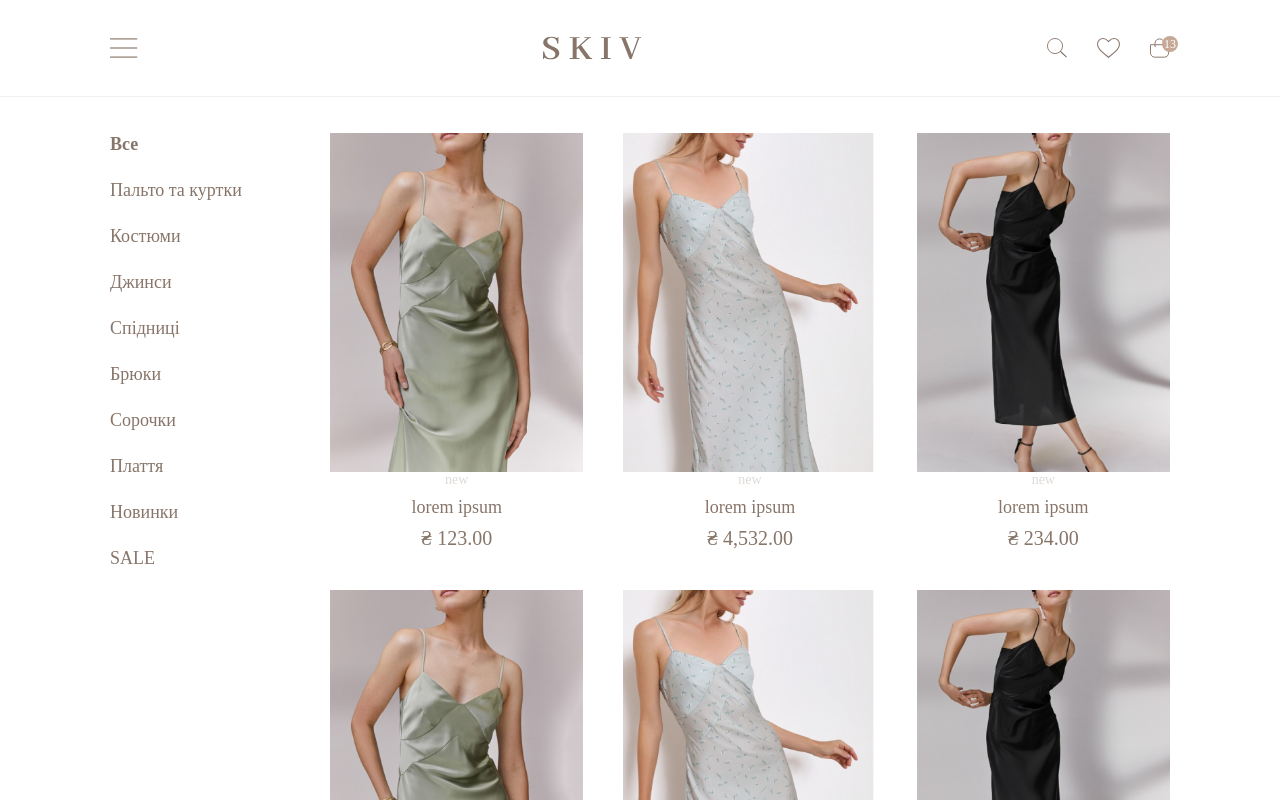
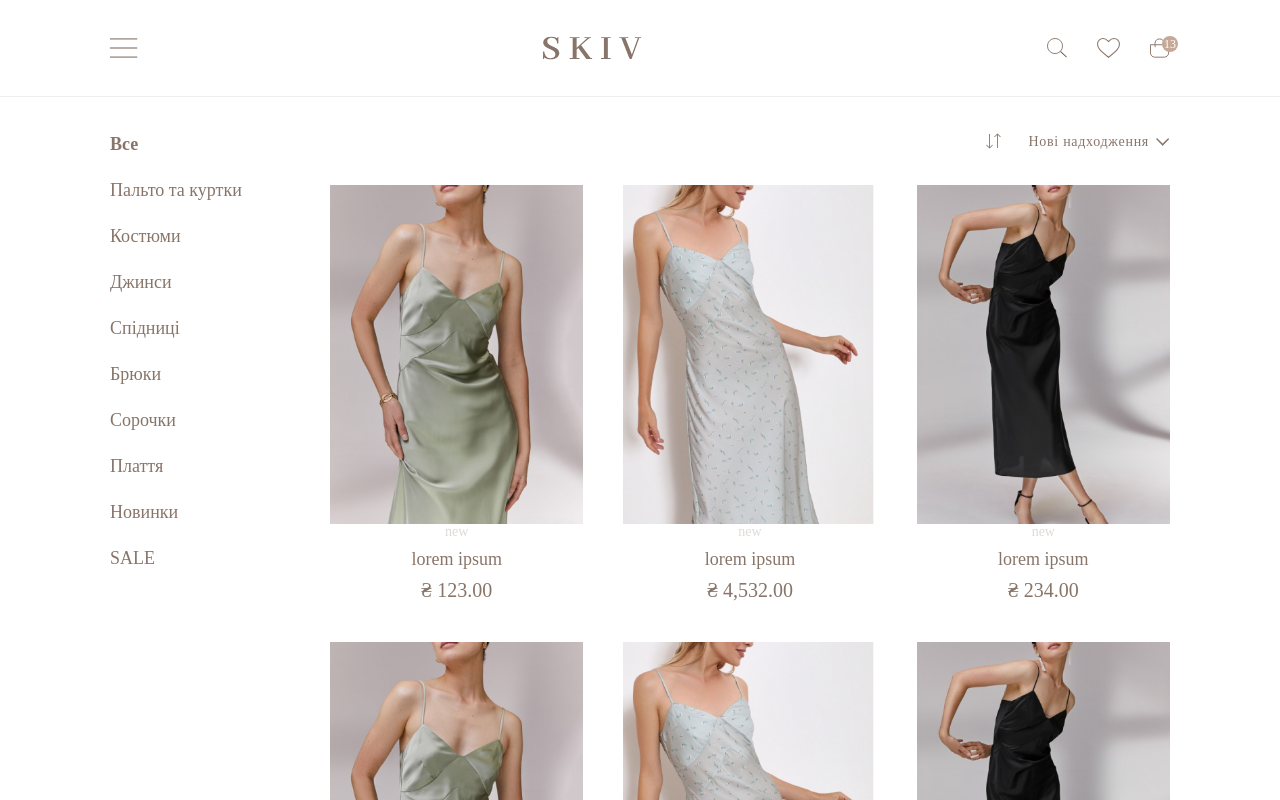
Before and after one commit to sokoloveugene/skiv, a React (Create React App) app in the folder client/: page /catalog in a window 1280 px wide. Shown: the top 800 px of the page. Built offline with nearby package versions, Linux system fonts and the light colour scheme.

Commit message:
add sorting

```diff
--- a/client/src/components/SortPrice/SortPrice.styled.ts
+++ b/client/src/components/SortPrice/SortPrice.styled.ts
@@ -2,9 +2,11 @@ import styled from "styled-components";
 import { colors } from "../../consts/colors";
 
 export const Container = styled.div`
+  margin-left: auto;
   position: relative;
   display: flex;
   width: fit-content;
+  margin-bottom: 35px;
 `;
 
 export const SvgIcon = styled.img`
--- a/client/src/components/SortPrice/SortPrice.tsx
+++ b/client/src/components/SortPrice/SortPrice.tsx
@@ -1,25 +1,49 @@
 import React, { useState } from "react";
+import useOutsideAction from "../../hooks/useClickOutside";
 import * as s from "./SortPrice.styled";
 import { Sorting, ArrowDown } from "../../assets/icons";
 
+const options = [
+  { title: "Новi надходження", query: "date" },
+  { title: "Цiна, Низька", query: "high" },
+  { title: "Цiна, Висока", query: "low" },
+];
+
 const SortPrice: React.FC = () => {
-  const [togglePrice, setTogglePrice] = useState(false);
+  const [open, setOpen] = useState(false);
+  const [selectedOption, setSelectedOption] = useState(options[0]);
 
-  const handleChange = () => {
-    setTogglePrice((prev) => !prev);
+  const handleClose = () => {
+    setOpen(false);
+  };
+
+  const [contentRef] = useOutsideAction(handleClose);
+
+  const handleOption = (value: any) => {
+    setSelectedOption(value);
+    handleClose();
+  };
+
+  const handleOpen = () => {
+    setOpen(true);
   };
 
   return (
     <s.Container>
       <s.SvgIcon src={Sorting} />
-      <s.InnerContainer onClick={handleChange}>
-        <s.Text>Новi надходження</s.Text>
-        <s.SvgArrowIcon src={ArrowDown} toggle={togglePrice} />
+      <s.InnerContainer onClick={handleOpen}>
+        <s.Text>{selectedOption.title}</s.Text>
+        <s.SvgArrowIcon src={ArrowDown} toggle={open} />
       </s.InnerContainer>
-      {togglePrice && (
-        <s.SortBlock>
-          <s.SortText>Цiна, Низька</s.SortText>
-          <s.SortText>Цiна, Висока</s.SortText>
+      {open && (
+        <s.SortBlock ref={contentRef}>
+          {options
+            .filter((option) => option.title !== selectedOption.title)
+            .map((el) => (
+              <s.SortText key={el.query} onClick={() => handleOption(el)}>
+                {el.title}
+              </s.SortText>
+            ))}
         </s.SortBlock>
       )}
     </s.Container>
--- a/client/src/hooks/useClickOutside.ts
+++ b/client/src/hooks/useClickOutside.ts
@@ -13,10 +13,10 @@ const useOutsideAction = (
       }
     };
 
-    window.addEventListener("click", handler);
+    window.addEventListener("mouseup", handler);
 
     return () => {
-      window.removeEventListener("click", handler);
+      window.removeEventListener("mouseup", handler);
     };
   }, [action]);
 
--- a/client/src/pages/CatalogPage/CatalogPage.tsx
+++ b/client/src/pages/CatalogPage/CatalogPage.tsx
@@ -2,6 +2,7 @@ import React, { useState } from "react";
 import { useHistory, useLocation } from "react-router-dom";
 import styled from "styled-components";
 import ItemCard from "../../components/ItemCard";
+import SortPrice from "../../components/SortPrice";
 import { colors } from "../../consts/colors";
 import { parseQuery } from "../../helpers/parseQuery";
 import { testProducts } from "../../mockData";
@@ -81,6 +82,7 @@ const CatalogPage: React.FC = () => {
         </NavigationList>
       </SideNavigation>
       <ContentWrapper>
+        <SortPrice />
         <CardsWrapper>
           {testProducts.map((product) => (
             <ItemCard key={product.id} item={product} />
```
